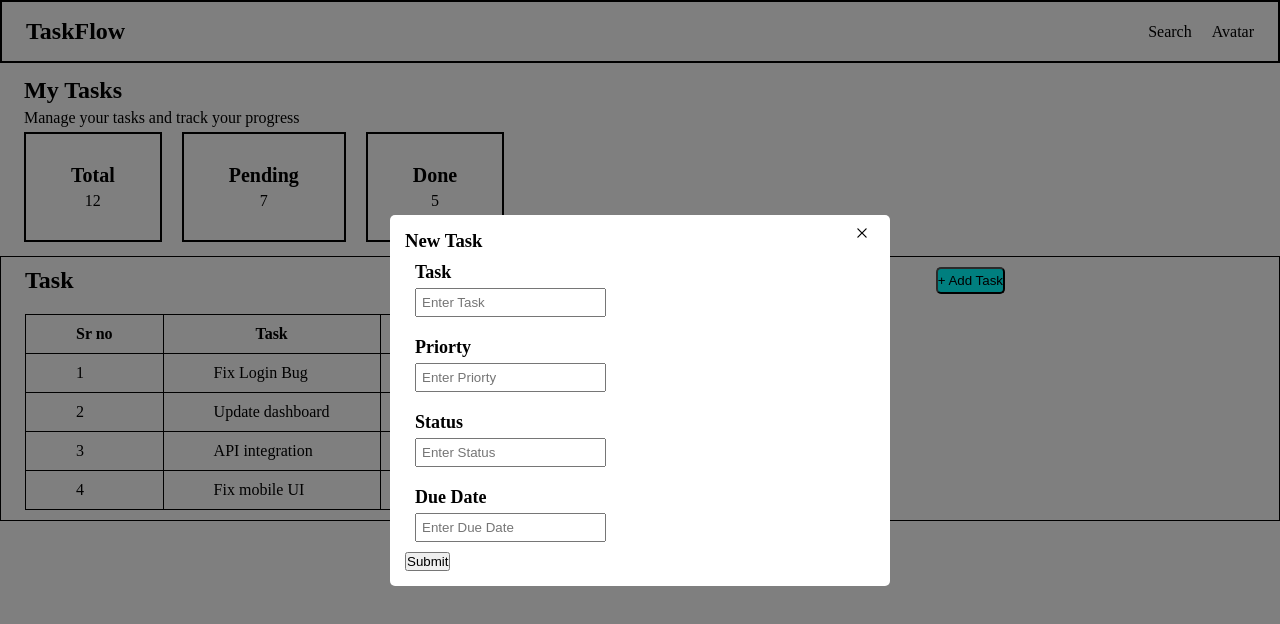
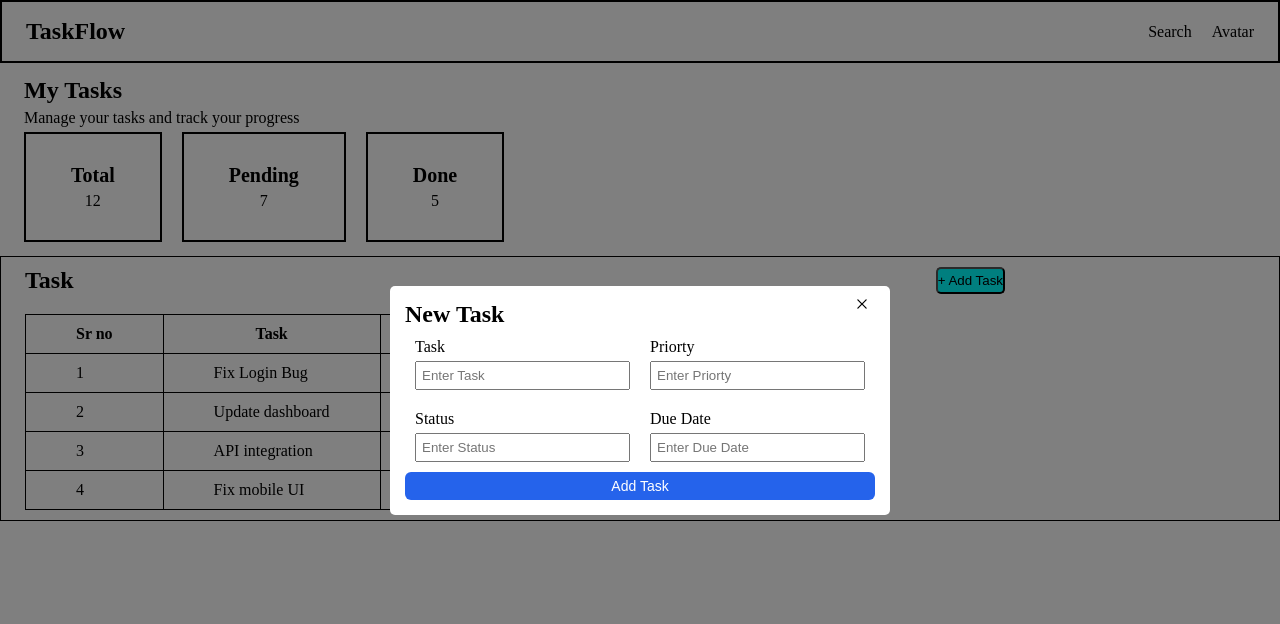
Before and after one commit to ankitdotdev/React-Basic-Foundation, a React (Vite) app in the folder Challenge 2/challenge-2/: page / in a window 1280 px wide. Both pictures are taken after a click on the button "+ Add Task". Shown: the top 624 px of the page. Built offline with nearby package versions, Linux system fonts and the light colour scheme.

Commit message:
feat: implement Button component and integrate with TaskForm

```diff
--- /dev/null
+++ b/Challenge 2/challenge-2/src/component/button/Button.module.css
@@ -0,0 +1,50 @@
+.button {
+  padding: 5px;
+  border: 1px solid transparent;
+  border-radius: 6px;
+  font-size: 14px;
+  font-weight: 500;
+  cursor: pointer;
+  transition:
+    background-color 0.2s ease,
+    border-color 0.2s ease;
+}
+
+.primary {
+  background-color: #2563eb;
+  color: white;
+}
+
+.secondary {
+  background-color: white;
+  color: #374151;
+  border-color: #d1d5db;
+}
+
+.danger {
+  background-color: #dc2626;
+  color: white;
+}
+
+.ghost {
+  background-color: transparent;
+  color: #2563eb;
+}
+
+.button:hover {
+  filter: brightness(0.95);
+}
+.button:focus-visible {
+  outline: 2px solid #2563eb;
+  outline-offset: 2px;
+}
+
+.button:focus-visible {
+  outline: 2px solid #2563eb;
+  outline-offset: 2px;
+}
+
+.button:disabled {
+  opacity: 0.5;
+  cursor: not-allowed;
+}
--- /dev/null
+++ b/Challenge 2/challenge-2/src/component/button/Button.tsx
@@ -0,0 +1,30 @@
+import React from "react";
+interface ButtonProps {
+  label: string;
+  type?: "button" | "submit" | "reset";
+  variant?: "primary" | "secondary" | "danger" | "reset";
+  onClick?: () => void;
+  disabled?: boolean;
+}
+
+import styles from "./Button.module.css";
+const Button: React.FC<ButtonProps> = ({
+  label,
+  onClick,
+  type = "button",
+  variant = "primary",
+  disabled = false,
+}) => {
+  return (
+    <button
+      type={type}
+      onClick={onClick}
+      className={`${styles.button} ${styles[variant]}`}
+      disabled={disabled}
+    >
+      {label}
+    </button>
+  );
+};
+
+export default Button;
--- a/Challenge 2/challenge-2/src/component/input/InputField.module.css
+++ b/Challenge 2/challenge-2/src/component/input/InputField.module.css
@@ -9,3 +9,8 @@
   padding: 5px;
   width: 100%;
 }
+
+.label {
+  font-size: 16px;
+  font-weight: 500;
+}
--- a/Challenge 2/challenge-2/src/component/input/InputField.tsx
+++ b/Challenge 2/challenge-2/src/component/input/InputField.tsx
@@ -25,7 +25,7 @@ const InputField: React.FC<InputFieldProps> = ({
 
   return (
     <div className={`${styles.inputContainer}`}>
-      <label>{label}</label>
+      <label className={`${styles.label}`}>{label}</label>
       <input
         type={type}
         id={field}
--- a/Challenge 2/challenge-2/src/module/task/dashboard/components/TaskForm.module.css
+++ b/Challenge 2/challenge-2/src/module/task/dashboard/components/TaskForm.module.css
@@ -51,7 +51,12 @@ label {
 }
 
 .formInputs {
+  display: grid;
+  grid-template-columns: 1fr 1fr;
+}
+
+.formContainer {
   display: flex;
   flex-direction: column;
-  align-items: start;
+  justify-content: center;
 }
--- a/Challenge 2/challenge-2/src/module/task/dashboard/components/TaskForm.tsx
+++ b/Challenge 2/challenge-2/src/module/task/dashboard/components/TaskForm.tsx
@@ -4,6 +4,7 @@ import { RxCross2 } from "react-icons/rx";
 import taskForm from "./TaskForm.module.css";
 import type { Tasks } from "../types/Tasks";
 import InputField from "../../../../component/input/InputField";
+import Button from "../../../../component/button/Button";
 
 interface TasFormProps {
   onClick: (tasks: Tasks) => void;
@@ -48,23 +49,13 @@ const TaskForm: React.FC<TasFormProps> = ({ onClick, onClose }) => {
   };
   return (
     <div className={`${taskForm.container}`}>
-      <h3>New Task</h3>
-      <form onSubmit={handleSubmit}>
+      <h2>New Task</h2>
+      <form onSubmit={handleSubmit} className={`${taskForm.formContainer}`}>
         <div className={`${taskForm.cross}`} onClick={() => onClose()}>
           <span className={`${taskForm.tooltip}`}>Close</span>
           <RxCross2 />
         </div>
         <div className={`${taskForm.formInputs}`}>
-          {/* <div className={`${taskForm.fields}`}>
-            <label htmlFor="">Task</label>
-            <input
-              type="text"
-              id="name"
-              value={task.name}
-              onChange={(e) => handleChange("name", e)}
-              className={`${taskForm.inputField}`}
-            />
-          </div> */}
           <InputField
             label="Task"
             type="text"
@@ -94,7 +85,7 @@ const TaskForm: React.FC<TasFormProps> = ({ onClick, onClose }) => {
           />
         </div>
 
-        <button>Submit</button>
+        <Button type="submit" label="Add Task" variant="primary" />
       </form>
     </div>
   );
```
